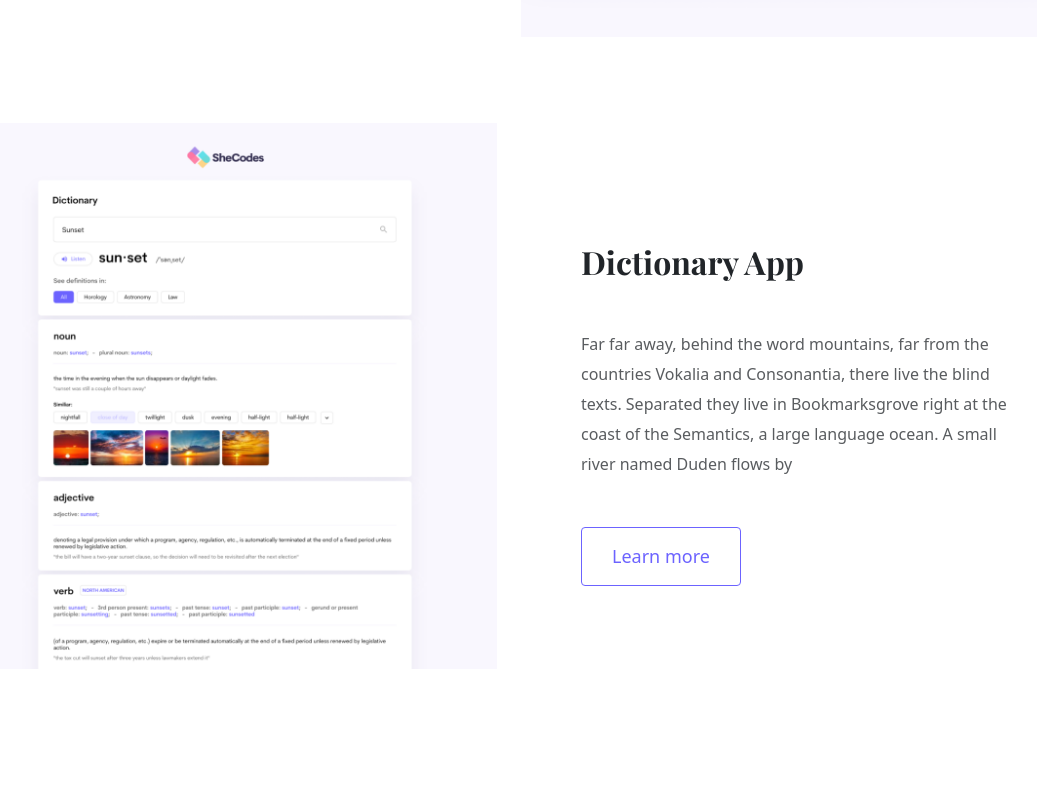
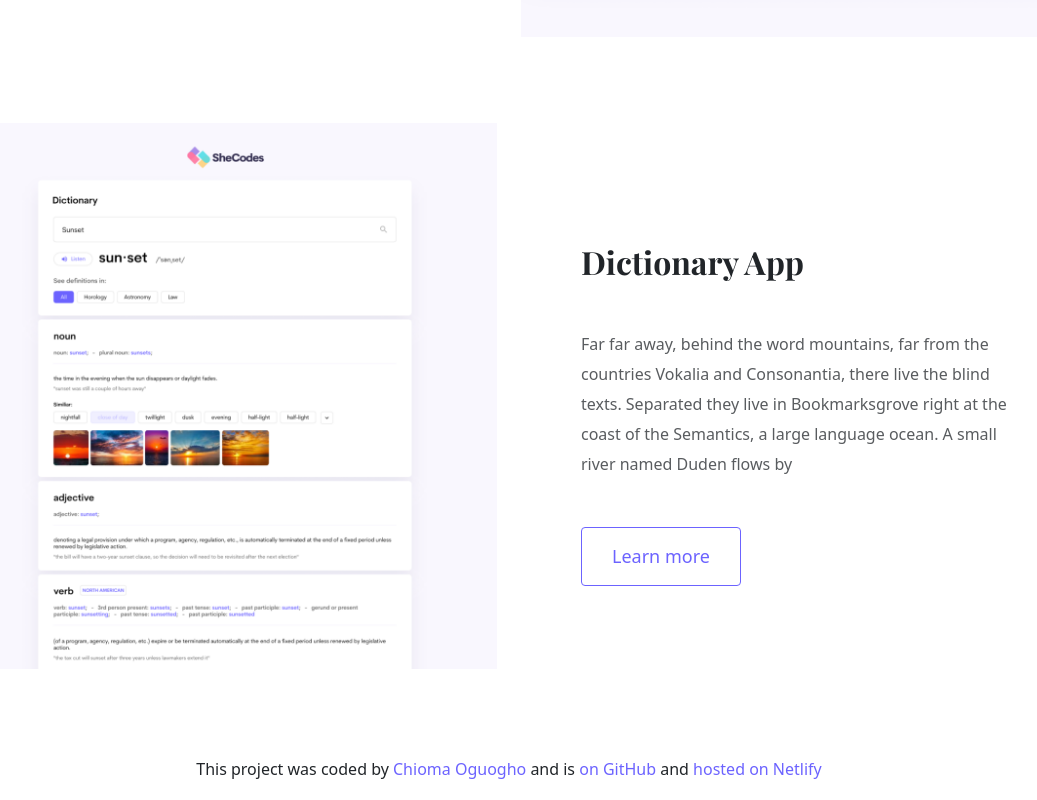
Before and after one commit to chiogzy/Portfolio-Project, a plain HTML site: page index.html in a window 1280 px wide. Shown: the part 1911-2711 px from the top of the page, without its empty margins (131-1168 px from the left). Before the commit the page ends 2665 px from the top, so only its background shows below. Drawn offline with nearby package versions, Linux system fonts and the light colour scheme.

Commit message:
Added my footer and changed the title of my document

```diff
--- a/index.html
+++ b/index.html
@@ -3,7 +3,7 @@
   <head>
     <meta charset="UTF-8" />
     <meta name="viewport" content="width=device-width, initial-scale=1.0" />
-    <title>Perfume Project</title>
+    <title>Project Responsive</title>
     <link rel="preconnect" href="https://fonts.googleapis.com" />
     <link rel="preconnect" href="https://fonts.gstatic.com" crossorigin />
     <link rel="preconnect" href="https://fonts.googleapis.com" />
@@ -94,6 +94,29 @@
           </div>
         </div>
       </div>
+      <footer>
+        <p>
+          This project was coded by
+          <a href="https://github.com/chiogzy" target="_blank" class="link"
+            >Chioma Oguogho</a
+          >
+          and is
+          <a
+            href="https://github.com/chiogzy/Portfolio-Project"
+            target="_blank"
+            class="link"
+          >
+            on GitHub</a
+          >
+          and
+          <a
+            href="https://projecthomepageresponsive.netlify.app/"
+            target="_blank"
+            class="link"
+            >hosted on Netlify</a
+          >
+        </p>
+      </footer>
     </div>
   </body>
 </html>
--- a/style/porfolio.css
+++ b/style/porfolio.css
@@ -33,6 +33,15 @@ p {
   font-weight: normal;
   font-size: 16px;
   line-height: 30px;
+}
+
+footer {
+  text-align: center;
+}
+
+.link {
+  color: var(--branding-color);
+  text-decoration: none;
 }
 
 .hero {
```
